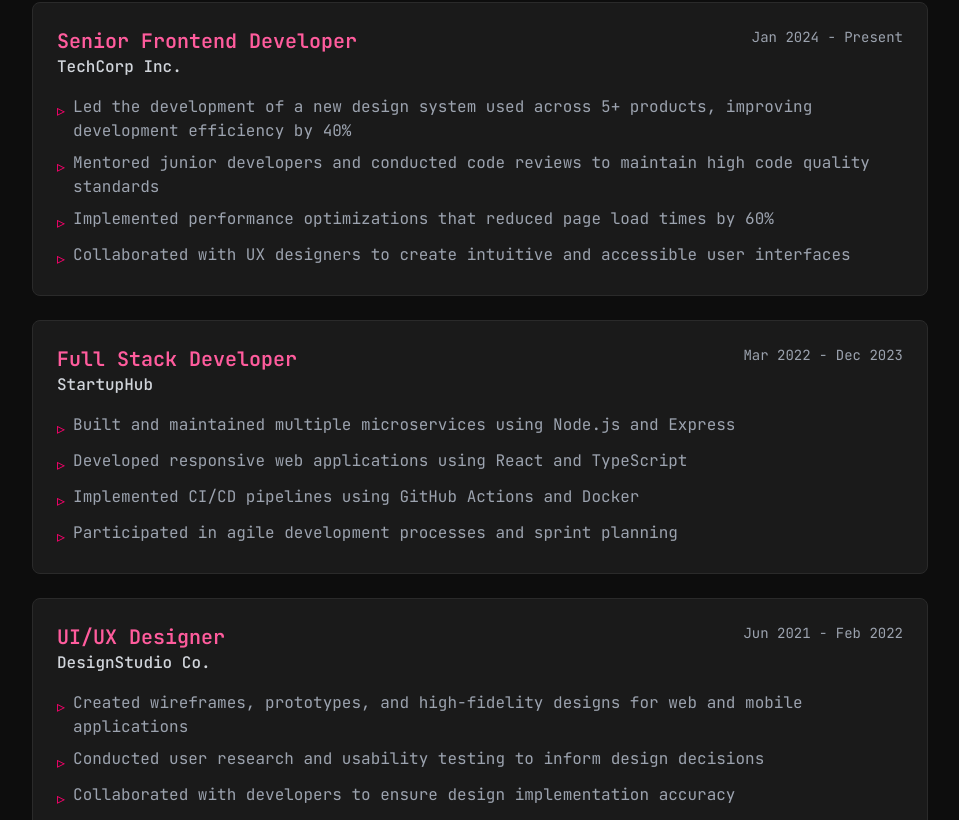
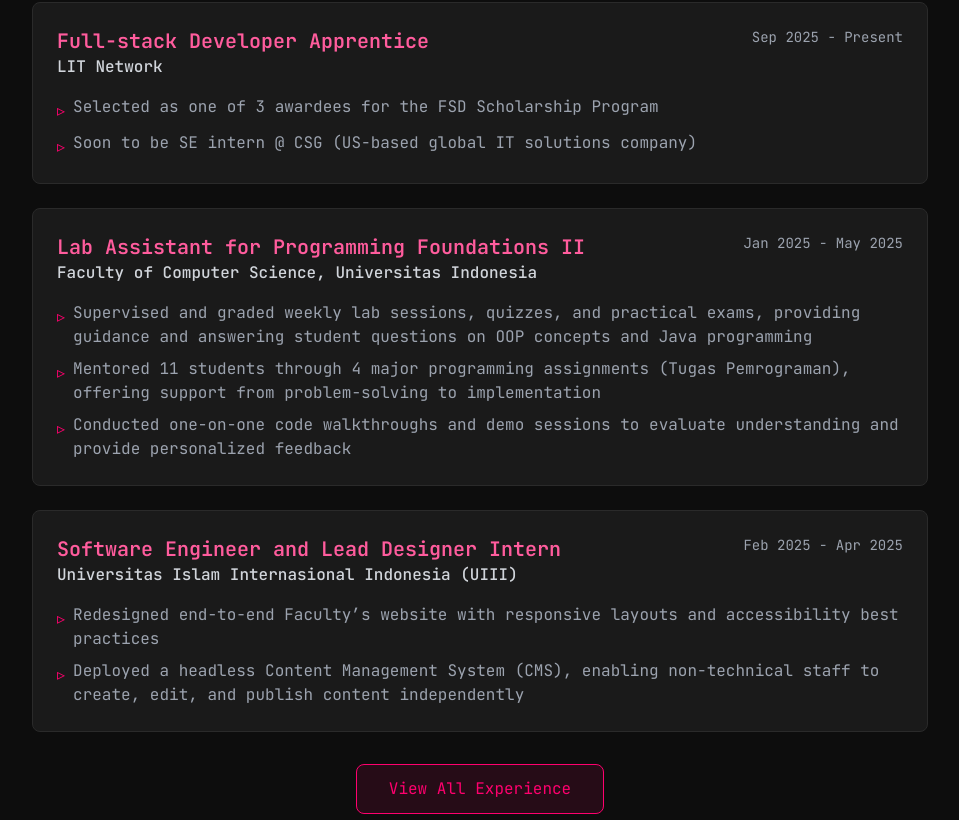
Before and after one commit to mathildahere/mathildahere.github.io, a Next.js app: page / in a window 1280 px wide. Shown: the part 3160-3980 px from the top of the page, without its empty margins (160-1119 px from the left). Built offline with nearby package versions, Linux system fonts and the light colour scheme.

Commit message:
fix: adding newest experiences

```diff
--- a/components/Experience.tsx
+++ b/components/Experience.tsx
@@ -9,62 +9,64 @@
   const experiences = [
     {
       id: 1,
-      period: 'Jan 2024 - Present',
-      position: 'Senior Frontend Developer',
-      company: 'TechCorp Inc.',
+      period: 'Sep 2025 - Present',
+      position: 'Full-stack Developer Apprentice',
+      company: 'LIT Network',
       description: [
-        'Led the development of a new design system used across 5+ products, improving development efficiency by 40%',
-        'Mentored junior developers and conducted code reviews to maintain high code quality standards',
-        'Implemented performance optimizations that reduced page load times by 60%',
-        'Collaborated with UX designers to create intuitive and accessible user interfaces',
+        'Selected as one of 3 awardees for the FSD Scholarship Program',
+        'Soon to be SE intern @ CSG (US-based global IT solutions company)',
       ],
     },
     {
       id: 2,
-      period: 'Mar 2022 - Dec 2023',
-      position: 'Full Stack Developer',
-      company: 'StartupHub',
+      period: 'Jan 2025 - May 2025',
+      position: 'Lab Assistant for Programming Foundations II',
+      company: 'Faculty of Computer Science, Universitas Indonesia',
       description: [
-        'Built and maintained multiple microservices using Node.js and Express',
-        'Developed responsive web applications using React and TypeScript',
-        'Implemented CI/CD pipelines using GitHub Actions and Docker',
-        'Participated in agile development processes and sprint planning',
+        'Supervised and graded weekly lab sessions, quizzes, and practical exams, providing guidance and answering student questions on OOP concepts and Java programming',
+        'Mentored 11 students through 4 major programming assignments (Tugas Pemrograman), offering support from problem-solving to implementation',
+        'Conducted one-on-one code walkthroughs and demo sessions to evaluate understanding and provide personalized feedback',
       ],
     },
     {
       id: 3,
-      period: 'Jun 2021 - Feb 2022',
-      position: 'UI/UX Designer',
-      company: 'DesignStudio Co.',
+      period: 'Feb 2025 - Apr 2025',
+      position: 'Software Engineer and Lead Designer Intern',
+      company: 'Universitas Islam Internasional Indonesia (UIII)',
       description: [
-        'Created wireframes, prototypes, and high-fidelity designs for web and mobile applications',
-        'Conducted user research and usability testing to inform design decisions',
-        'Collaborated with developers to ensure design implementation accuracy',
-        'Maintained and evolved the company\'s design system and brand guidelines',
+        'Redesigned end-to-end Faculty’s website with responsive layouts and accessibility best practices',
+        'Deployed a headless Content Management System (CMS), enabling non-technical staff to create, edit, and publish content independently',
       ],
     },
     {
       id: 4,
-      period: 'Jan 2020 - May 2021',
-      position: 'Junior Frontend Developer',
-      company: 'WebSolutions Ltd.',
+      period: 'Mar 2024 - Sep 2024',
+      position: 'UI/UX Designer Intern',
+      company: 'Asuransi Astra',
       description: [
-        'Developed responsive websites using HTML, CSS, and JavaScript',
-        'Worked with React and Vue.js to build interactive user interfaces',
-        'Collaborated with backend developers to integrate RESTful APIs',
-        'Participated in daily stand-ups and weekly sprint reviews',
+        'Contributed to the interface design for the Revamp Garda Oto and myGarda projects, improving usability and visual consistency',
+        'Assisted in organizing and maintaining documentation, component libraries, and style guides in Zeroheight',
+        'Created a usability testing platform with Maze for 40+ users, facilitating the collection of actionable insights to inform design improvements',
+        'Reviewed user feedback and usability test results, identifying pain points and recommending enhancements to improve product usability and user satisfaction',
       ],
     },
     {
       id: 5,
-      period: 'Jul 2019 - Dec 2019',
-      position: 'Frontend Development Intern',
-      company: 'Innovation Labs',
+      period: 'Jan 2024 - Mar 2024',
+      position: 'UX Research Intern',
+      company: 'Kawan Kerja',
       description: [
-        'Assisted in the development of company website and internal tools',
-        'Learned modern web development practices and version control with Git',
-        'Fixed bugs and implemented new features under senior developer guidance',
-        'Participated in team meetings and contributed to brainstorming sessions',
+        'Conducted user research on websites of Indonesian MSMEs (UMKM) to identify usability issues and improvement opportunities',
+        'Designed and developed a landing page to promote a local MSME product in Sukabumi, focusing on user experience, accessibility, and conversion',
+      ],
+    },
+    {
+      id: 6,
+      period: 'Dec 2023 - Feb 2024',
+      position: 'IT Product Staff Intern',
+      company: 'Telkom Indonesia',
+      description: [
+        'Developed interactive dashboards and visualizations for Product Marketing Division to track key performance indicators (KPIs) such as user adoption, system uptime, and support ticket trends',
       ],
     },
   ];
```
